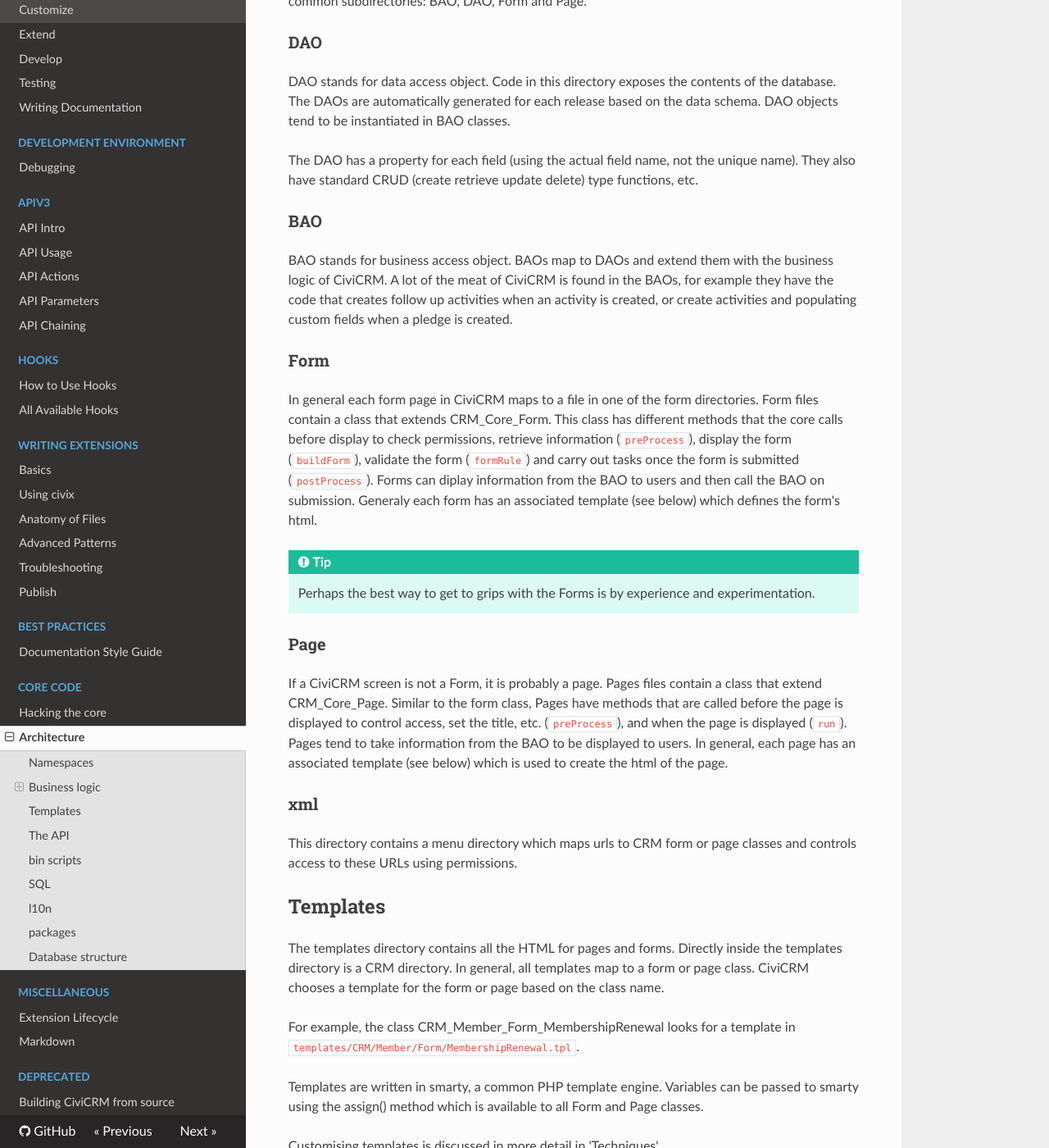
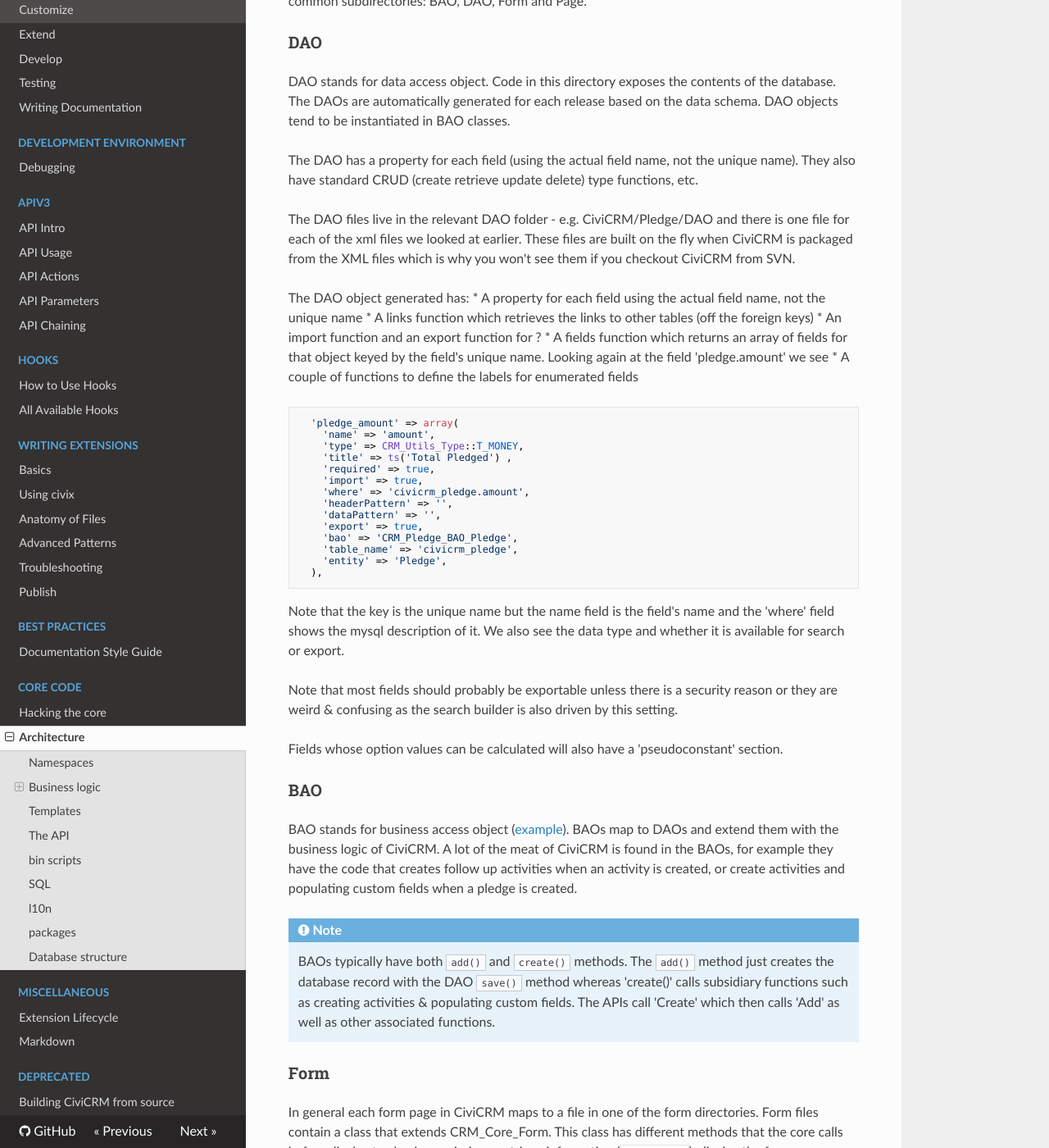
Before and after one commit to civicrm/civicrm-dev-docs, an MkDocs documentation site: the page built from docs/core/architecture.md, in a window 1280 px wide and 1400 px high, scrolled down 1242 px. Shown: the whole window at 82% size. Built offline with MkDocs 1.6.1, drawn with Linux system fonts in a browser that asks for light colours; nearby versions of some CDN libraries; old or Windows-style settings are respelled for this version of MkDocs; some of the changed text lies outside the part shown.

Commit message:
wip on merging and expanding
https://wiki.civicrm.org/confluence/display/CRMDOC/Database+Reference

````diff
--- a/docs/core/architecture.md
+++ b/docs/core/architecture.md
@@ -58,12 +58,59 @@
 unique name).  They also have standard CRUD (create retrieve update delete) type
 functions, etc. <!--fixme why the etc? what else?? -->
 
+The DAO files live in the relevant DAO folder - e.g. CiviCRM/Pledge/DAO and
+there is one file for each of the xml files we looked at earlier. These files
+are built on the fly when CiviCRM is packaged from the XML files which is why
+you won't see them if you checkout CiviCRM from SVN.
+
+The DAO object generated has:
+* A property for each field using the actual field name, not the unique name
+* A links function which retrieves the links to other tables (off the foreign keys)
+* An import function and an export function for ?
+* A fields function which returns an array of fields for that object keyed by the field's unique name. Looking again at the field 'pledge.amount' we see
+* A couple of functions to define the labels for enumerated fields
+
+```php
+  'pledge_amount' => array(
+    'name' => 'amount',
+    'type' => CRM_Utils_Type::T_MONEY,
+    'title' => ts('Total Pledged') ,
+    'required' => true,
+    'import' => true,
+    'where' => 'civicrm_pledge.amount',
+    'headerPattern' => '',
+    'dataPattern' => '',
+    'export' => true,
+    'bao' => 'CRM_Pledge_BAO_Pledge',
+    'table_name' => 'civicrm_pledge',
+    'entity' => 'Pledge',
+  ),
+```
+
+Note that the key is the unique name but the name field is the field's name and the 'where' field shows the mysql description of it. We also see the data type and whether it is available for search or export.
+
+Note that most fields should probably be exportable unless there is a security reason or they are weird & confusing as the search builder is also driven by this setting.
+
+Fields whose option values can be calculated will also have a 'pseudoconstant' section.
+
 ### BAO
-BAO stands for business access object.  BAOs map to DAOs and extend them with
+BAO stands for business access object
+([example](https://github.com/civicrm/civicrm-core/blob/master/CRM/Event/BAO/Event.php)).
+BAOs map to DAOs and extend them with
 the business logic of CiviCRM.  A lot of the meat of CiviCRM is found in the
 BAOs, for example they have the code that creates follow up activities when an
 activity is created, or create activities and populating custom fields when a
 pledge is created.
+
+!!! note
+    BAOs typically have both `add()` and `create()` methods. The `add()` method
+    just creates the database record with the DAO `save()` method whereas 'create()' calls
+    subsidiary functions such as creating activities & populating custom fields.
+    The APIs call 'Create' which then calls 'Add' as well as other associated
+    functions.
+
+
+
 
 ### Form
 In general each form page in CiviCRM maps to a file in one of
@@ -134,11 +181,21 @@
         shouldn't need to edit these packages directory.
 
 ## Database structure
-The database structure is defined in a series of XML files.  These files are
+
+The database structure is defined in a series of XML files
+[for example](https://github.com/civicrm/civicrm-core/blob/master/xml/schema/SMS/History.xml).
+These files are
 not packaged in the releases but are available in the Github repository. They
 are located in Civicrm/xml/Schema. All the folders within this directory also
 have folders in the main CRM folder which contain a DAO folder and generally a
 BAO folder too.
+
+!!! Info
+    The XML files describe the database and are used to
+    build both the DAO files and the database generation SQL by the
+    [`GenCode` script](https://github.com/civicrm/civicrm-core/blob/master/xml/GenCode.php) and
+    [`CRM_Core_CodeGen_Main` class](https://github.com/civicrm/civicrm-core/blob/master/CRM/Core/CodeGen/Main.php).
+
 
 Looking in `CiviCRM/xml/Schema/Pledge` we see 4 files:
 
@@ -148,8 +205,7 @@
 - PledgeBlock.xml
 
 The files.xml is just a list of the other files. Each of the others represents a
-table in the Database. The XML files describe the database and are used to
-build both the DAO files and the new database SQL generation script.
+table in the Database, defining both table-leve and field-level metadata.
 
 The XML describes fields, foreign keys and indexes, an example of a field definition is:
 
@@ -165,3 +221,13 @@
     <add>2.1</add>
   </field>
 ```
+
+<!-- fixme:
+The field 'amount' in the table 'pledge' has a unique name to distinquish it from fields in other tables (e.g. contribute) with the same field. This isn't consistent in all tables and I am trying to find out the reason / rules for this. Also, I presume 'import' means the field is exposed for .... imports?.-->
+
+We can see that the above 'pledge_amount' field was added in CiviCRM v2.1.
+
+Occassionally tables are dropped from the core schema so will not have associated DAOs
+(for example the
+[SMS history](https://github.com/totten/civicrm-core/blob/master/xml/schema/SMS/History.xml)
+table was dropped in version 2.0, as indicated by a `<drop>2.0</drop>` field.
````
